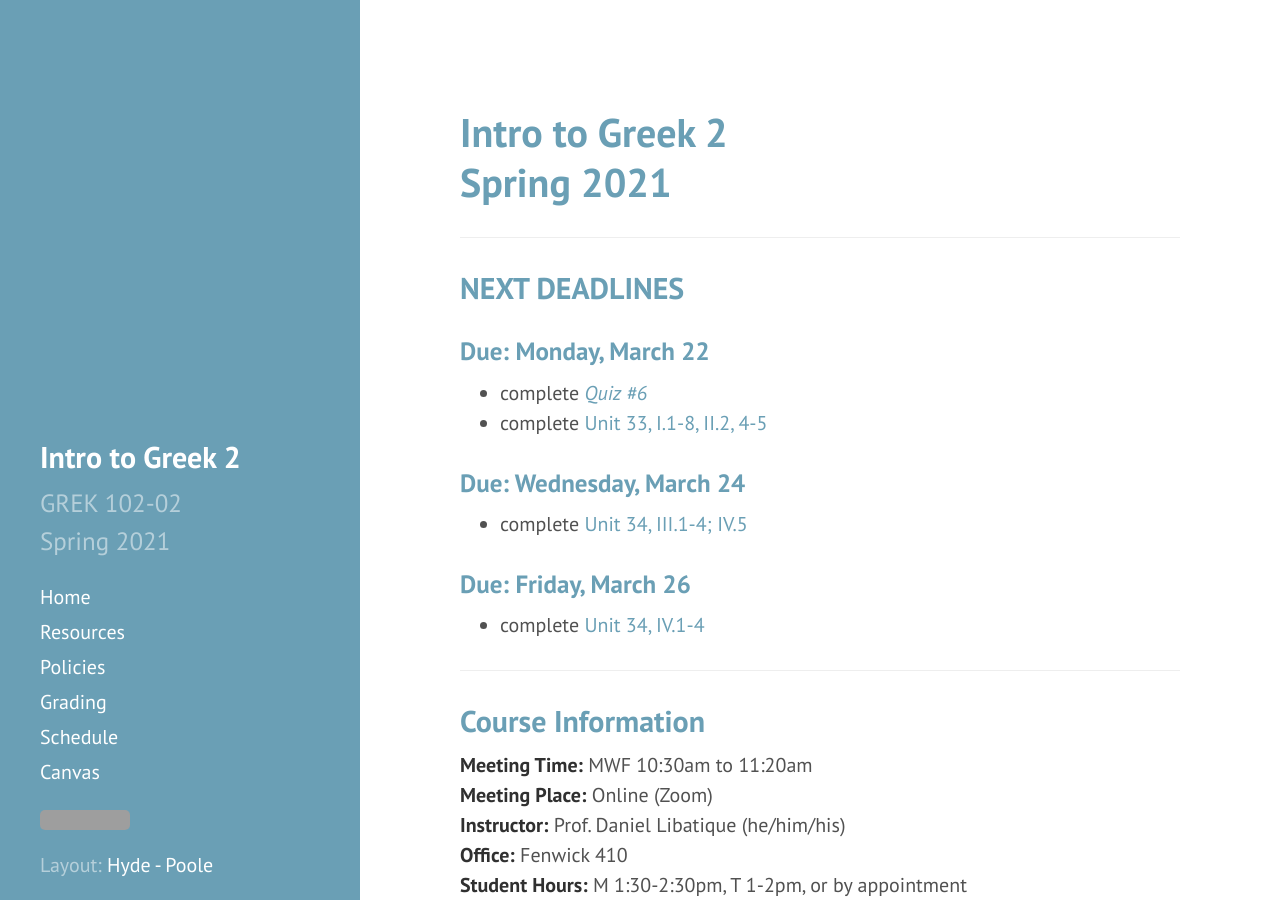
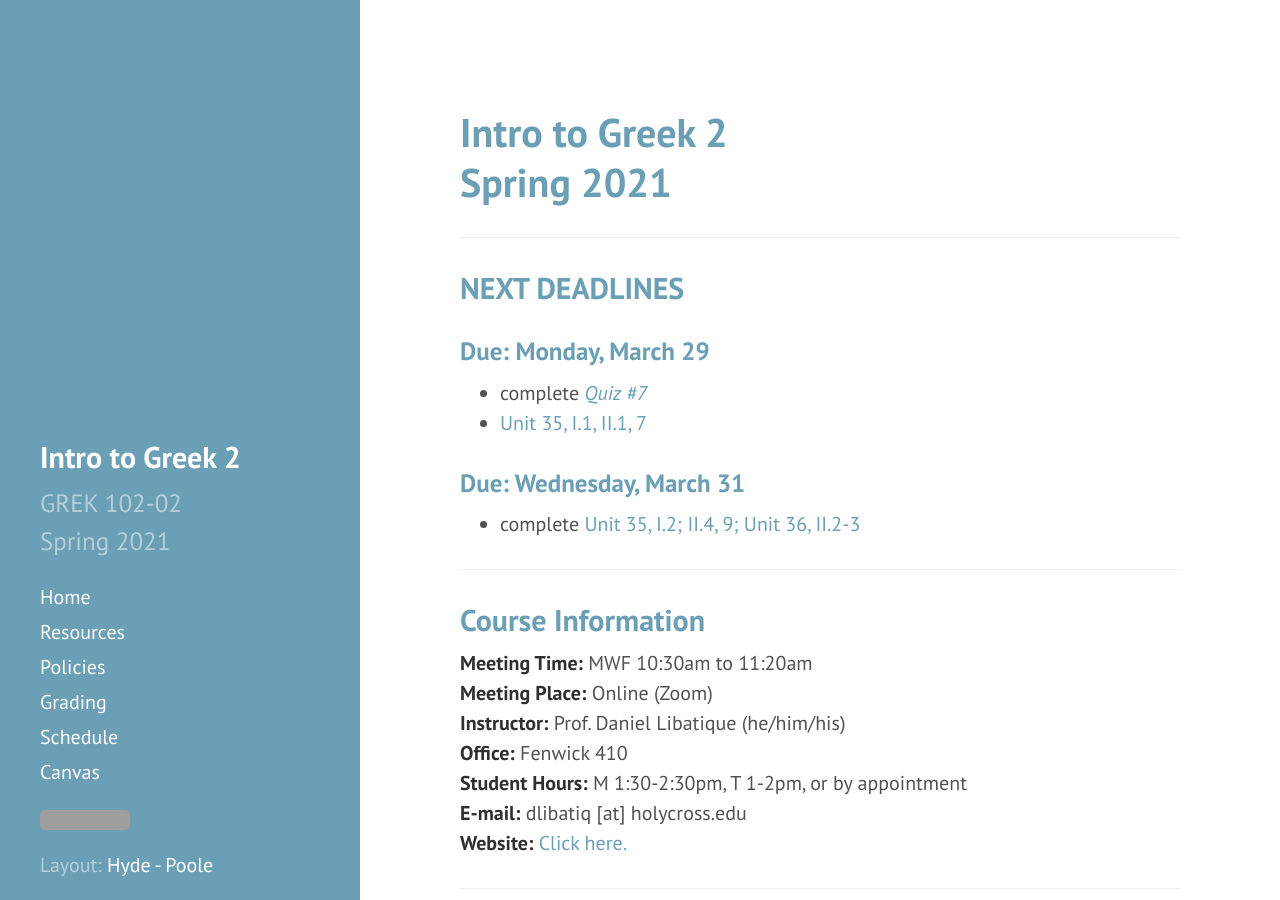
Before and after one commit to DLibatique/GREK102-S21, a Jekyll site: the page built from _pages/index.md, in a window 1280 px wide and 900 px high. Built offline with Jekyll 4.4.1, drawn with Linux system fonts in a browser that asks for light colours; grey boxes are pictures that could not be loaded.

Commit message:
added 3/31 hw

```diff
--- a/_pages/index.md
+++ b/_pages/index.md
@@ -10,15 +10,12 @@
 
 ## NEXT DEADLINES
 
-### Due: Monday, March 22
-* complete [*Quiz #6*](https://hc.instructure.com/courses/3462/assignments/30884)
-* complete [Unit 33, I.1-8, II.2, 4-5](https://hc.instructure.com/courses/3462/assignments/28230)
+### Due: Monday, March 29
+* complete [*Quiz #7*](https://hc.instructure.com/courses/3462/assignments/30885)
+* [Unit 35, I.1, II.1, 7](https://hc.instructure.com/courses/3462/assignments/28233)
 
-### Due: Wednesday, March 24
-* complete [Unit 34, III.1-4; IV.5](https://hc.instructure.com/courses/3462/assignments/28231)
-
-### Due: Friday, March 26
-* complete [Unit 34, IV.1-4](https://hc.instructure.com/courses/3462/assignments/28232)
+### Due: Wednesday, March 31
+* complete [Unit 35, I.2; II.4, 9; Unit 36, II.2-3](https://hc.instructure.com/courses/3462/assignments/28234)
 
 ***
 
```
Also changed, not shown: _pages/schedule.md (+1 -1 lines), hw-answers/03-31-21.md (added, +34 -0 lines).
